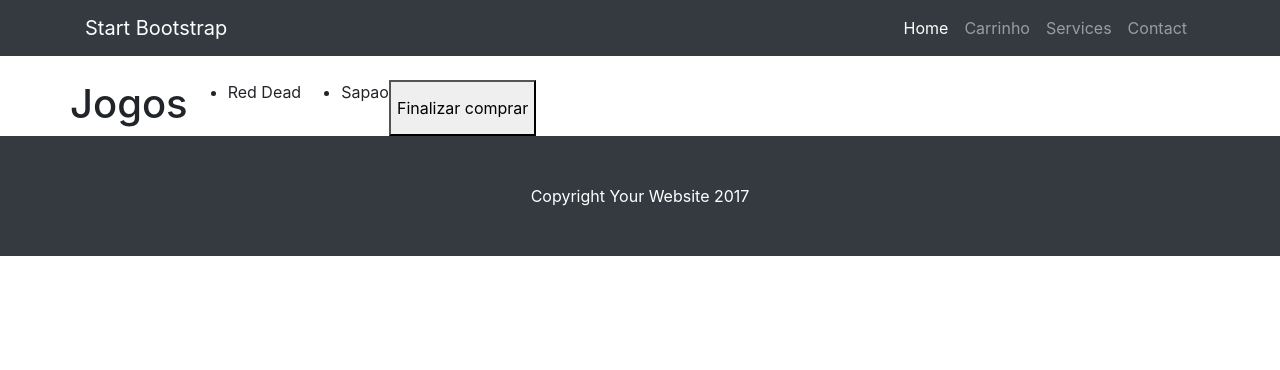
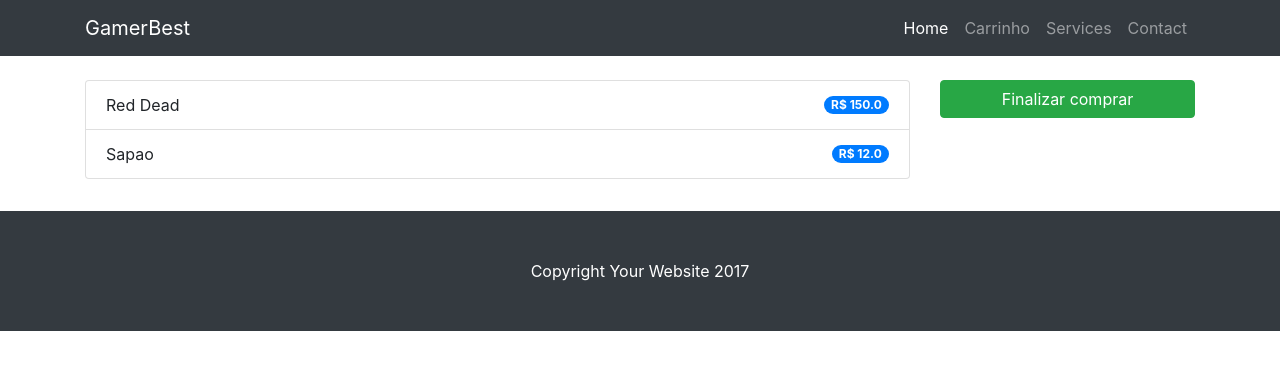
Before and after one commit to vikvik98/PI-2018.2, a Django app: page /carrinho/ in a window 1280 px wide. Shown: the top 370 px of the page. Run offline with Django 3.2, Linux system fonts and the light colour scheme; data comes from the database, SQL or seed files in the repository; some libraries are stand-ins or nearby versions.

Commit message:
modificando carrinho

```diff
--- a/mygames/games/templates/base.html
+++ b/mygames/games/templates/base.html
@@ -11,7 +11,7 @@
 <body>
     <nav class="navbar navbar-expand-lg navbar-dark bg-dark mb-4">
         <div class="container">
-            <a class="navbar-brand" href="#">Start Bootstrap</a>
+            <a class="navbar-brand" href="{% url 'home' %}">GamerBest</a>
             <button class="navbar-toggler" type="button" data-toggle="collapse" data-target="#navbarResponsive" aria-controls="navbarResponsive" aria-expanded="false" aria-label="Toggle navigation">
             <span class="navbar-toggler-icon"></span>
             </button>
@@ -35,7 +35,7 @@
     </nav>
 
     <div class="container">
-        <div class="row">
+        <div class="row mb-3">
             {% block body %}
             {% endblock %}
         </div>
--- a/mygames/games/templates/carrinho.html
+++ b/mygames/games/templates/carrinho.html
@@ -1,16 +1,18 @@
 {% extends "base.html" %}
 {% block body %}
-    <h1 align="center">Jogos</h1>
+
+<div class="col-lg-9 mb-3">
+    <ul class="list-group">
     {% for jogo in jogos_carrinho %}
-    <ul>
-        <li>
+        <li class="list-group-item d-flex justify-content-between align-items-center">{{jogo.nome}}
+            <span class="badge badge-primary badge-pill">R$ {{jogo.preco}}</span>
+        </li>
+    {% endfor %}
+    </ul>
+</div>
 
-            {{jogo.nome}}
+<div class="col-lg-3">
+    <button class="btn btn-success w-100">Finalizar comprar</button>
+</div>
 
-        </li>
-
-    </ul>
-    {% endfor %}
-
-    <button>Finalizar comprar</button>
 {% endblock %}
--- a/mygames/games/templates/home.html
+++ b/mygames/games/templates/home.html
@@ -4,7 +4,7 @@
 <div class="col-lg-12">
     <div class="row">
         {% for jogo in jogos %}
-        <div class="col-lg-4 col-md-6 mb-4">
+        <div class="col-lg-4 col-md-6">
             <div class="card h-100">
                 <a href="#"><img class="card-img-top" src="http://placehold.it//350x350" alt=""></a>
                 <div class="card-body">
```
